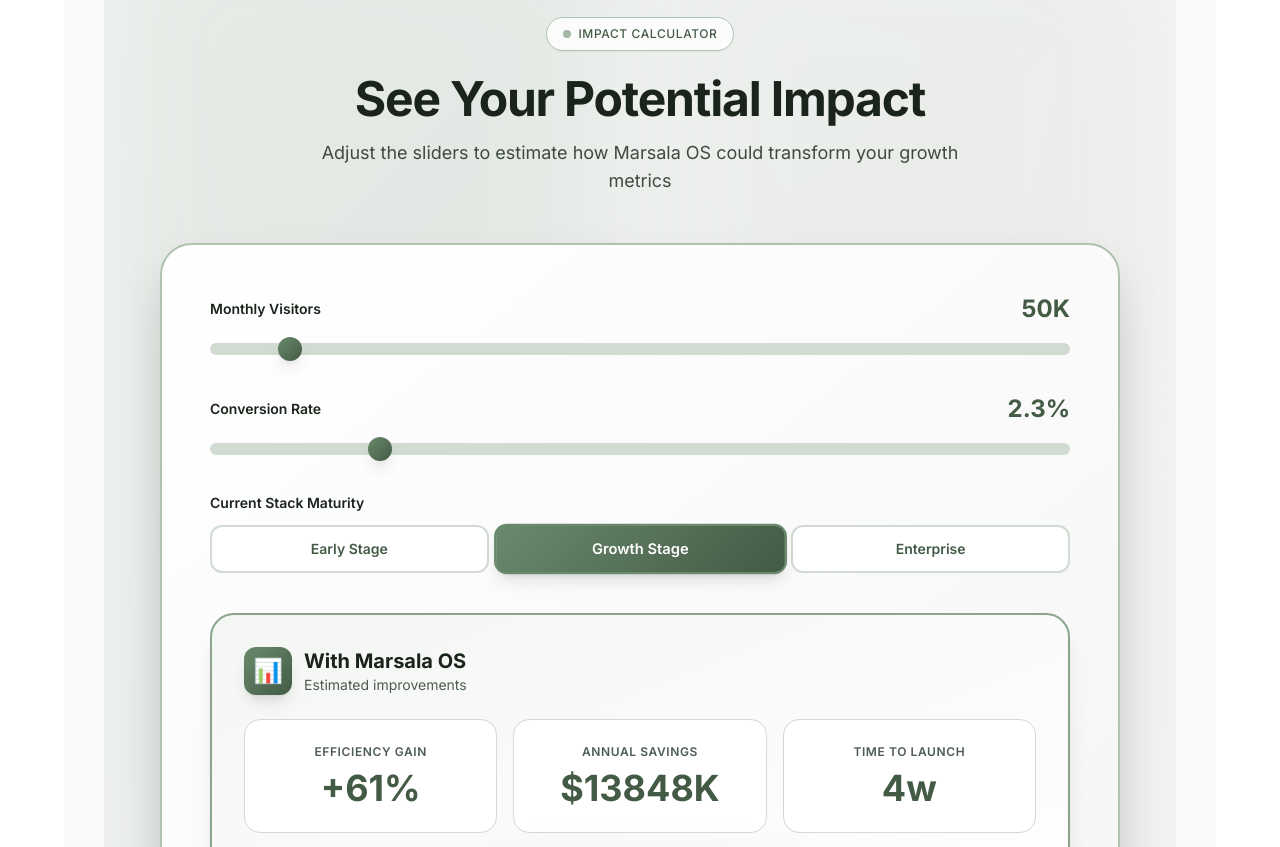
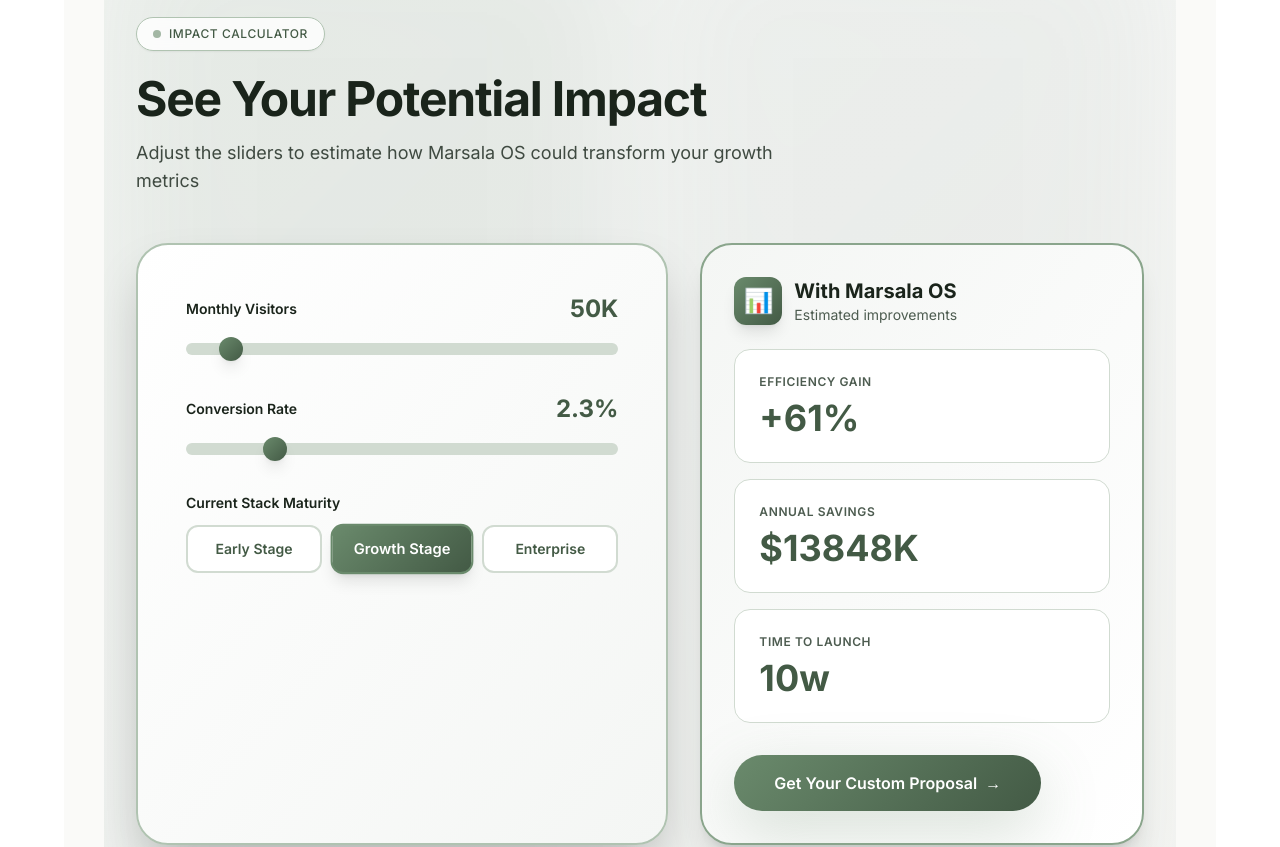
Before and after one commit to Sabrealfred/marsala.dev, a Next.js app: page / in a window 1280 px wide. Shown: the part 4120-4967 px from the top of the page. Built offline with nearby package versions, Linux system fonts and the light colour scheme.

Commit message:
Expand next batch of blog posts

```diff
--- a/app/about/page.tsx
+++ b/app/about/page.tsx
@@ -188,7 +188,7 @@
             <div className="mx-auto mb-6 flex h-16 w-16 items-center justify-center rounded-2xl bg-moss-gradient text-3xl shadow-lg">
               👋
             </div>
-            <h2 className="text-3xl font-bold text-moss-950">We're Hiring</h2>
+            <h2 className="text-3xl font-bold text-moss-950">We&rsquo;re Hiring</h2>
             <p className="mx-auto mt-4 max-w-2xl text-lg text-sage-700">
               Always looking for builders: Frontend, Product Designers, Growth Engineers, Data/AI specialists. Portfolios and repos are a plus.
             </p>
--- a/app/modules/page.tsx
+++ b/app/modules/page.tsx
@@ -45,7 +45,7 @@
             Need help choosing?
           </h2>
           <p className="mx-auto mt-4 max-w-2xl text-lg text-sage-300">
-            Schedule a call and we'll design the perfect modular rollout for your needs
+            Schedule a call and we&rsquo;ll design the perfect modular rollout for your needs
           </p>
           <div className="mt-8">
             <MagneticButton href="/contact" strength={0.5}>
--- a/components/ImpactCalculator.tsx
+++ b/components/ImpactCalculator.tsx
@@ -27,7 +27,10 @@
   const multiplier = maturityMultipliers[maturity];
   const efficiencyGain = Math.round((visitors / 10 + conversionRate * 20) * multiplier);
   const costSavings = Math.round((visitors * 0.8 + conversionRate * 5000) * multiplier);
-  const weeksToLaunch = Math.max(4, Math.round(12 - visitors / 20 - maturity === "enterprise" ? 2 : 0));
+  const weeksToLaunch = Math.max(
+    4,
+    Math.round(12 - visitors / 20 - (maturity === "enterprise" ? 2 : 0)),
+  );
 
   return (
     <section className="relative overflow-hidden bg-gradient-to-br from-moss-50 via-sage-50 to-cream-50 py-20 lg:py-28">
@@ -36,15 +39,16 @@
         <div className="absolute right-0 bottom-0 h-full w-1/2 bg-sage-gradient blur-3xl" />
       </div>
 
-      <div className="relative z-10 mx-auto max-w-5xl px-6 lg:px-8">
-        <div className="text-center">
+      <div className="relative z-10 mx-auto max-w-7xl px-6 lg:px-8">
+        {/* Header - Left Aligned */}
+        <div className="mb-12">
           <motion.div
             initial={{ opacity: 0, y: 20 }}
             whileInView={{ opacity: 1, y: 0 }}
             viewport={{ once: true }}
             transition={{ duration: 0.6 }}
           >
-            <div className="mx-auto mb-6 inline-flex items-center gap-2 rounded-full border border-moss-300 bg-white/80 px-4 py-2 shadow-sm backdrop-blur-sm">
+            <div className="mb-6 inline-flex items-center gap-2 rounded-full border border-moss-300 bg-white/80 px-4 py-2 shadow-sm backdrop-blur-sm">
               <div className="h-2 w-2 rounded-full bg-moss-500 animate-pulse" />
               <span className="text-xs font-medium uppercase tracking-wider text-moss-700">
                 Impact Calculator
@@ -54,20 +58,22 @@
             <h2 className="text-4xl font-bold tracking-tight text-moss-950 lg:text-5xl">
               See Your Potential Impact
             </h2>
-            <p className="mx-auto mt-4 max-w-2xl text-lg text-sage-700">
+            <p className="mt-4 max-w-2xl text-lg text-sage-700">
               Adjust the sliders to estimate how Marsala OS could transform your growth metrics
             </p>
           </motion.div>
         </div>
 
+        {/* 60/40 Layout - Controls/Results */}
+        <div className="grid gap-8 lg:grid-cols-[1.2fr,1fr]">
+          {/* Left: Controls */}
           <motion.div
             initial={{ opacity: 0, y: 30 }}
             whileInView={{ opacity: 1, y: 0 }}
             viewport={{ once: true }}
             transition={{ duration: 0.6, delay: 0.2 }}
-          className="mt-12 overflow-hidden rounded-4xl border-2 border-moss-300 bg-gradient-to-br from-white to-moss-50 p-8 shadow-2xl lg:p-12"
+            className="overflow-hidden rounded-4xl border-2 border-moss-300 bg-gradient-to-br from-white to-moss-50 p-8 shadow-2xl lg:p-12"
           >
-          {/* Inputs */}
             <div className="space-y-8">
               {/* Monthly Visitors */}
               <div>
@@ -143,14 +149,16 @@
                 </div>
               </div>
             </div>
+          </motion.div>
 
-          {/* Results Dashboard */}
+          {/* Right: Sticky Results Dashboard */}
+          <div className="lg:sticky lg:top-8 lg:self-start">
             <motion.div
               key={`${visitors}-${conversionRate}-${maturity}`}
-            initial={{ opacity: 0, scale: 0.95 }}
-            animate={{ opacity: 1, scale: 1 }}
+              initial={{ opacity: 0, x: 20 }}
+              animate={{ opacity: 1, x: 0 }}
               transition={{ duration: 0.4 }}
-            className="mt-10 rounded-3xl border-2 border-moss-400 bg-gradient-to-br from-moss-50 to-white p-8 shadow-xl"
+              className="overflow-hidden rounded-4xl border-2 border-moss-400 bg-gradient-to-br from-moss-50 to-white p-8 shadow-xl"
             >
               <div className="mb-6 flex items-center gap-3">
                 <div className="flex h-12 w-12 items-center justify-center rounded-xl bg-moss-gradient text-2xl shadow-lg">
@@ -162,8 +170,8 @@
                 </div>
               </div>
 
-            <div className="grid gap-4 sm:grid-cols-3">
-              <div className="rounded-2xl border border-moss-200 bg-white p-6 text-center">
+              <div className="space-y-4">
+                <div className="rounded-2xl border border-moss-200 bg-white p-6">
                   <p className="text-xs font-semibold uppercase tracking-wider text-sage-600">
                     Efficiency Gain
                   </p>
@@ -177,7 +185,7 @@
                   </motion.p>
                 </div>
 
-              <div className="rounded-2xl border border-moss-200 bg-white p-6 text-center">
+                <div className="rounded-2xl border border-moss-200 bg-white p-6">
                   <p className="text-xs font-semibold uppercase tracking-wider text-sage-600">
                     Annual Savings
                   </p>
@@ -191,7 +199,7 @@
                   </motion.p>
                 </div>
 
-              <div className="rounded-2xl border border-moss-200 bg-white p-6 text-center">
+                <div className="rounded-2xl border border-moss-200 bg-white p-6">
                   <p className="text-xs font-semibold uppercase tracking-wider text-sage-600">
                     Time to Launch
                   </p>
@@ -206,16 +214,17 @@
                 </div>
               </div>
 
-            <div className="mt-8 text-center">
+              <div className="mt-8">
                 <MagneticButton href="/contact" strength={0.5}>
-                <span className="inline-flex items-center justify-center gap-2 rounded-full bg-moss-gradient px-10 py-4 text-base font-semibold text-white shadow-glow transition-all duration-300">
+                  <span className="flex w-full items-center justify-center gap-2 rounded-full bg-moss-gradient px-10 py-4 text-base font-semibold text-white shadow-glow transition-all duration-300">
                     Get Your Custom Proposal
                     <span>→</span>
                   </span>
                 </MagneticButton>
               </div>
             </motion.div>
-        </motion.div>
+          </div>
+        </div>
       </div>
     </section>
   );
--- a/content/blog/ai-prompt-ops-growth.mdx
+++ b/content/blog/ai-prompt-ops-growth.mdx
@@ -219,6 +219,11 @@
 
 Next up: auto-generate pull requests when eval drift surpasses thresholds so the system proposes fixes before humans even look.
 
+## FAQ
+
+- **Do copywriters still matter?** Absolutely—they write the tone, examples, and acceptance criteria; Prompt Ops just gives them safer tooling.
+- **How do you handle vendor changes?** Prompt configs reference abstraction layer; swapping model providers is a config change, not a repo-wide edit.
+
 ## What I'm building next
 
 I'm shipping a repo template with linting built in plus a Datadog dashboard starter. Want early access? send me your GitHub.
--- a/content/blog/launch-readiness-runbook.mdx
+++ b/content/blog/launch-readiness-runbook.mdx
@@ -177,6 +177,12 @@
 - Assign backups for every owner; vacations shouldn’t derail readiness.
 - Keep retros short but mandatory; feed improvements back into template.
 
+## FAQ
+
+- **Do we ever skip the scorecard?** Only for hotfixes/incident comms. Anything customer-facing goes through the runbook.
+- **What if a pillar is Amber but execs want to launch?** Execs can override, but we log the decision+risk in Notion so accountability is preserved.
+- **How do you handle dependencies on other teams?** We embed their tasks into our Linear project and give them visibility into the same dashboard; no off-the-books work.
+
 ## What I'm building next
 
 I’m sharing my Notion template (scorecard + fire-drill + on-call roster) and a Linear workflow that locks “Launch” tickets until all five pillars submit evidence. Want it? leave me your email.
--- a/content/blog/modular-brand-library-tokens.mdx
+++ b/content/blog/modular-brand-library-tokens.mdx
@@ -186,6 +186,11 @@
 Also experimenting with a partner API so agencies can request pre-approved assets programmatically instead of digging through portals.
 The better the tooling, the fewer “can you send me the logo?” Slack pings we ever receive.
 
+## FAQ
+
+- **Can non-technical teams use this?** Yes—Notion portal + Cloudinary links hide Git complexity.
+- **What if a partner needs a bespoke version?** They submit via request form; we only ship variants that live in the repo so governance stays intact.
+
 ---
 
 Want me to help you replicate this module? [Drop me a note](/contact) and we’ll build it together.
--- a/content/blog/privacy-layer-for-growth.mdx
+++ b/content/blog/privacy-layer-for-growth.mdx
@@ -148,6 +148,12 @@
 
 Ignoring privacy would have cost us far more (fines, lost trust, slower launches); the layer pays for itself every week a PMM ships without waiting on a committee.
 
+## FAQ
+
+- **Who owns the privacy layer?** Growth Ops builds it, Legal governs policies, Engineering maintains infra. Shared ownership keeps it alive.
+- **Do experiments slow down?** No—decisions happen faster because consent + data usage is clear.
+- **What about vendors without strong privacy controls?** We either proxy them (PostHog proxy) or block the integration. No exceptions.
+
 ## Case Study: AI Support Pilot
 
 When support wanted to pilot AI-generated replies, legal panicked. Using the privacy layer we:
```
Also changed, not shown: content/blog/nextjs-performance-audits.mdx (+7 -2 lines). Lines whose indentation alone changed are shown as unchanged.
